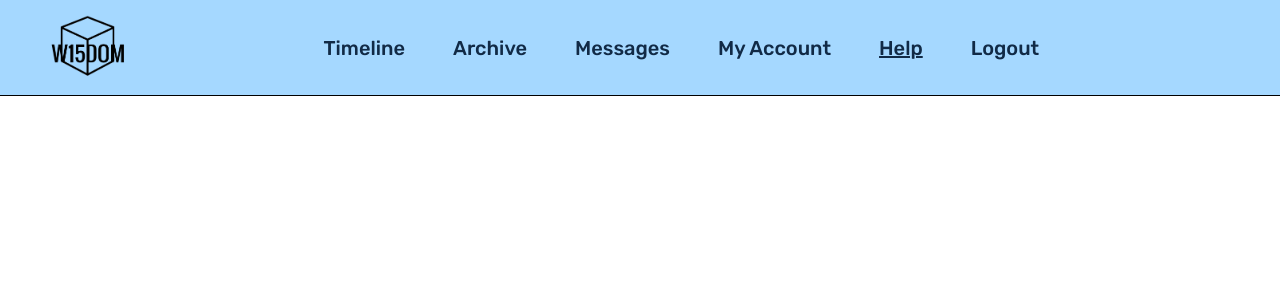
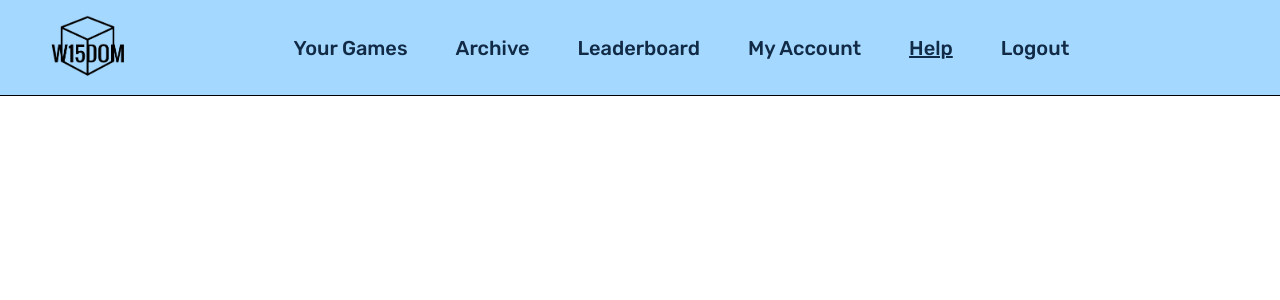
Before and after one commit to RyanSeidel/W15DOM, a Flask app: page /help in a window 1280 px wide. Shown: the top 300 px of the page. Run offline with Flask 3, Linux system fonts and the light colour scheme; the visitor is signed in with stand-in values (Sample User, id 1); data that the repository does not hold is empty; parts of the project's set-up code (start-up, migrations or seed data) failed here and were passed over; some libraries are stand-ins or nearby versions.

Commit message:
Just edit Nav bar labels, change timeline to your games

```diff
--- a/website/templates/account.html
+++ b/website/templates/account.html
@@ -12,9 +12,9 @@
 
     <nav class="home-nav">
       <ul class="home-nav-list">
-        <li><a class="home-nav-link" href="/home">Timeline</a></li>
+        <li><a class="home-nav-link" href="/home">Your Games</a></li>
         <li><a class="home-nav-link" href="/archive">Archive</a></li>
-        <li><a class="home-nav-link" href="/message">Messages</a></li>
+        <li><a class="home-nav-link" href="/message">Leaderboard</a></li>
         <li><a class="home-nav-link text-line" href="#">My Account</a></li>
         <li><a class="home-nav-link" href="/help">Help</a></li>
         <li><a class="home-nav-link" href="/logout">Logout</a></li>
--- a/website/templates/help.html
+++ b/website/templates/help.html
@@ -15,9 +15,9 @@
 
       <nav class="home-nav">
         <ul class="home-nav-list">
-          <li><a class="home-nav-link" href="/home">Timeline</a></li>
+          <li><a class="home-nav-link" href="/home">Your Games</a></li>
           <li><a class="home-nav-link" href="/archive">Archive</a></li>
-                  <li><a class="home-nav-link" href="/message">Messages</a></li>
+                  <li><a class="home-nav-link" href="/message">Leaderboard</a></li>
         <li><a class="home-nav-link" href="/account">My Account</a></li>
           <li><a class="home-nav-link text-line" href="#">Help</a></li>
           <li><a class="home-nav-link" href="/logout">Logout</a></li>
--- a/website/templates/home.html
+++ b/website/templates/home.html
@@ -12,9 +12,9 @@
 
     <nav class="home-nav">
       <ul class="home-nav-list">
-        <li><a class="home-nav-link text-line" href="#">Timeline</a></li>
+        <li><a class="home-nav-link text-line" href="#">Your Games</a></li>
         <li><a class="home-nav-link" href="/archive">Archive</a></li>
-        <li><a class="home-nav-link" href="/message">Messages</a></li>
+        <li><a class="home-nav-link" href="/message">Leaderboard</a></li>
         <li><a class="home-nav-link" href="/account">My Account</a></li>
         <li><a class="home-nav-link" href="/help">Help</a></li>
         <li><a class="home-nav-link" href="/logout">Logout</a></li>
--- a/website/templates/message.html
+++ b/website/templates/message.html
@@ -12,9 +12,9 @@
 
     <nav class="home-nav">
       <ul class="home-nav-list">
-        <li><a class="home-nav-link" href="/home">Timeline</a></li>
+        <li><a class="home-nav-link" href="/home">Your Games</a></li>
         <li><a class="home-nav-link" href="/archive">Archive</a></li>
-        <li><a class="home-nav-link text-line" href="#">Messages</a></li>
+        <li><a class="home-nav-link text-line" href="#">Leaderboard</a></li>
         <li><a class="home-nav-link" href="/account">My Account</a></li>
         <li><a class="home-nav-link" href="/help">Help</a></li>
         <li><a class="home-nav-link" href="/logout">Logout</a></li>
--- a/website/templates/vgarchive.html
+++ b/website/templates/vgarchive.html
@@ -14,9 +14,9 @@
 
       <nav class="home-nav">
         <ul class="home-nav-list">
-          <li><a class="home-nav-link" href="/home">Timeline</a></li>
+          <li><a class="home-nav-link" href="/home">Your Games</a></li>
           <li><a class="home-nav-link text-line" href="#">Archive</a></li>
-          <li><a class="home-nav-link" href="/message">Messages</a></li>
+          <li><a class="home-nav-link" href="/message">Leaderboard</a></li>
           <li><a class="home-nav-link" href="/account">My Account</a></li>
           <li><a class="home-nav-link" href="/help">Help</a></li>
           <li><a class="home-nav-link" href="/logout">Logout</a></li>
```
